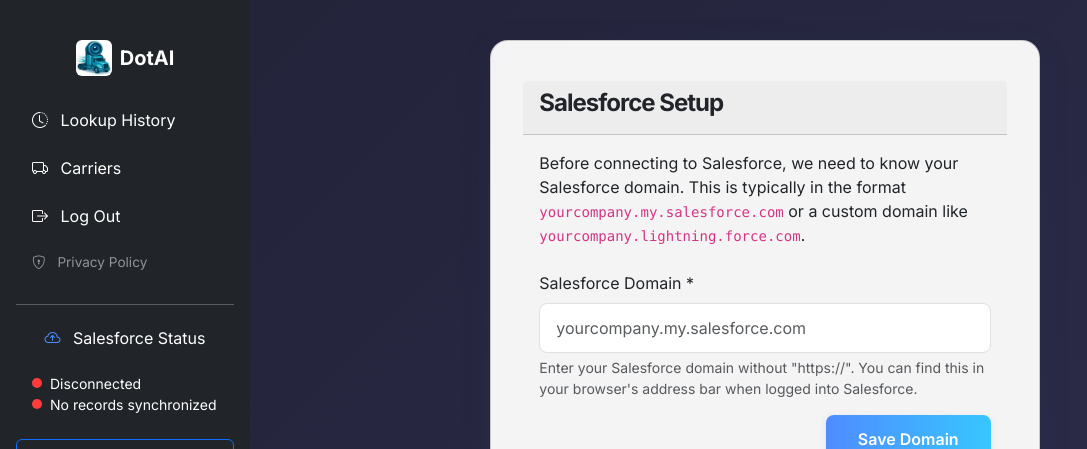
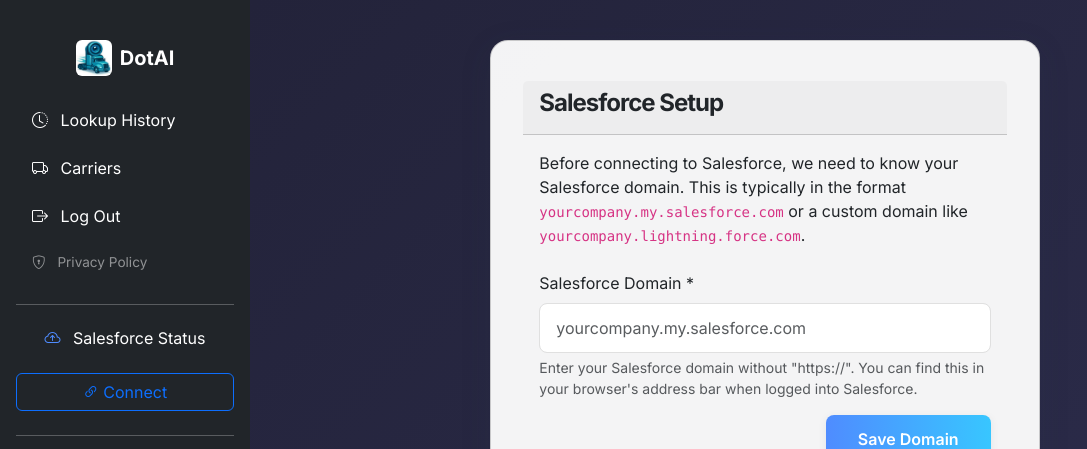
Before and after one commit to hector6298/usdot_lookup_tool, a FastAPI app: page /salesforce/setup in a window 1280 px wide. Shown: the top 449 px of the page, without its empty margins (0-1087 px from the left). Run offline with FastAPI, Linux system fonts and the light colour scheme; the visitor is signed in with stand-in values (Sample User, id 1); parts of the project's set-up code (start-up, migrations or seed data) failed here and were passed over.

Commit message:
Add spacing and remove bullets in sf status

```diff
--- a/app/templates/base_dashboard.html
+++ b/app/templates/base_dashboard.html
@@ -153,24 +153,13 @@
         <hr>
         <!-- Salesforce Connection Section -->
         <div>
-            <div class="d-flex align-items-center justify-content-center">
+            <div class="d-flex align-items-center justify-content-center mb-3">
                 <h6 class="m-2">
                     <i class="bi bi-cloud-arrow-up me-2" style="color:#4f8cff"></i>
                     Salesforce Status
                 </h6>
             </div>
-            <ul class="nav nav-pills flex-column m-3">
-                <li class="nav-item mb-2">
-                    <span class="small d-flex align-items-center">
-                        <span style="display:inline-block;width:10px;height:10px;background:#ff3b3b;border-radius:50%;margin-right:8px;"></span>
-                        <span>Disconnected</span>
-                    </span>
-                    <span class="small d-flex align-items-center">
-                        <span style="display:inline-block;width:10px;height:10px;background:#ff3b3b;border-radius:50%;margin-right:8px;"></span>
-                        <span>No records synchronized</span>
-                    </span>
-                </li>
-            </ul>
+
             {% if sf_connected %}
                 <div class="alert alert-success py-2 px-3 mb-2 d-flex align-items-center" style="font-size:0.95rem;">
                     <i class="bi bi-link-45deg me-2"></i> Salesforce Connected
```
